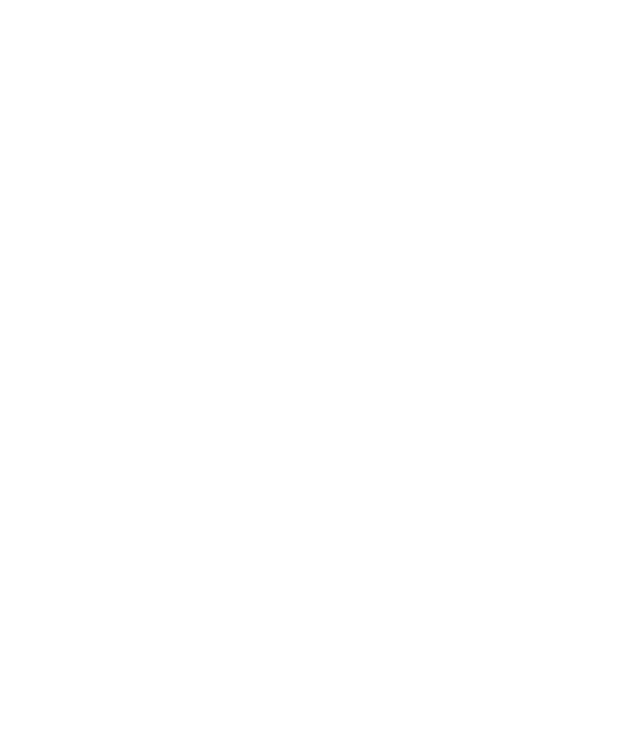
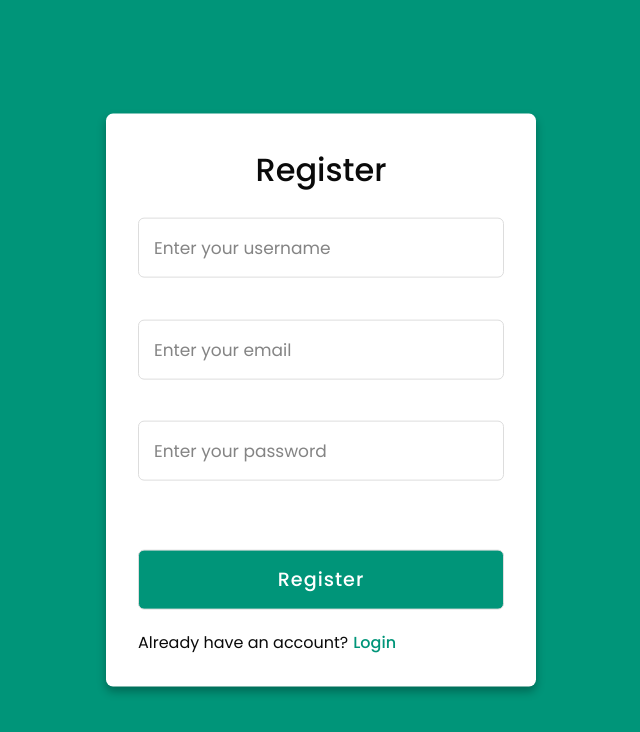
Before and after one commit to gabbar910/SparePartsManager, a Next.js app: page /register in a window 1280 px wide. Before the commit this address had no page. Shown: the top 732 px of the page, without its empty margins (319-959 px from the left). Built offline with nearby package versions, Linux system fonts and the light colour scheme.

Commit message:
Decorated Login and Added Register page

```diff
--- a/package.json
+++ b/package.json
@@ -21,7 +21,7 @@
     "react-hook-form": "^7.60.0",
     "tailwind-merge": "^3.3.1",
     "tw-animate-css": "^1.3.5",
-    "zod": "^4.0.5"
+    "zod": "^3.25.76"
   },
   "devDependencies": {
     "@types/node": "^12.12.21",
--- a/pages/login.tsx
+++ b/pages/login.tsx
@@ -64,74 +64,48 @@ const LoginPage = () => {
   }
 
   return (
-    <div className="min-h-screen flex items-center justify-center bg-gray-50 py-12 px-4 sm:px-6 lg:px-8">
+    <div className="container">
       <Head>
-        <title>Login | Spare Parts Manager</title>
+        <title>Spare Parts Manager</title>
         <meta charSet="utf-8" />
         <meta name="viewport" content="initial-scale=1.0, width=device-width" />
       </Head>
 
-      <div className="max-w-md w-full space-y-8">
-        <div>
-          <h2 className="mt-6 text-center text-3xl font-extrabold text-gray-900">
-            Sign in to your account
-          </h2>
-          <p className="mt-2 text-center text-sm text-gray-600">
-            Spare Parts Manager
-          </p>
-        </div>
+      <div className="login form">
+        <header>Login</header>
 
-        <form className="mt-8 space-y-6" onSubmit={handleSubmit(onSubmit)}>
-          <div className="rounded-md shadow-sm -space-y-px">
-            <div>
-              <label htmlFor="username" className="sr-only">
-                Username
-              </label>
+        <form onSubmit={handleSubmit(onSubmit)}>
             <input
             {...register('username')}
             type="text"
             autoComplete="username"
-                className="appearance-none rounded-none relative block w-full px-3 py-2 border border-gray-300 placeholder-gray-500 text-gray-900 rounded-t-md focus:outline-none focus:ring-indigo-500 focus:border-indigo-500 focus:z-10 sm:text-sm"
-                placeholder="Username"
+            placeholder="Enter your email"
             />
             {errors.username && (
             <p className="mt-1 text-sm text-red-600">{errors.username.message}</p>
             )}
-            </div>
-
-            <div>
-              <label htmlFor="password" className="sr-only">
-                Password
-              </label>
             <input
             {...register('password')}
             type="password"
             autoComplete="current-password"
-                className="appearance-none rounded-none relative block w-full px-3 py-2 border border-gray-300 placeholder-gray-500 text-gray-900 rounded-b-md focus:outline-none focus:ring-indigo-500 focus:border-indigo-500 focus:z-10 sm:text-sm"
-                placeholder="Password"
+            placeholder="Enter your password"
             />
             {errors.password && (
             <p className="mt-1 text-sm text-red-600">{errors.password.message}</p>
             )}
-            </div>
-          </div>
-
+            <a href="#">Forgot password?</a>
           {loginError && (
             <div className="rounded-md bg-red-50 p-4">
               <div className="text-sm text-red-700">{loginError}</div>
             </div>
           )}
-
-          <div>
-            <button
-              type="submit"
-              disabled={isSubmitting}
-              className="group relative w-full flex justify-center py-2 px-4 border border-transparent text-sm font-medium rounded-md text-white bg-indigo-600 hover:bg-indigo-700 focus:outline-none focus:ring-2 focus:ring-offset-2 focus:ring-indigo-500 disabled:opacity-50 disabled:cursor-not-allowed"
-            >
-              {isSubmitting ? 'Signing in...' : 'Sign in'}
-            </button>
+          <input type="submit" className="button" value="Login" />
+        </form>
+        <div className="signup">
+          <span className="signup">Don't have an account?
+            <a href="/register">Register</a>
+          </span>
         </div>
-        </form>
       </div>
     </div>
   );
--- /dev/null
+++ b/pages/register.tsx
@@ -0,0 +1,148 @@
+import React, { useState } from 'react';
+import { useForm } from 'react-hook-form';
+import { zodResolver } from '@hookform/resolvers/zod';
+import { z } from 'zod';
+import { useRouter } from 'next/router';
+import Head from 'next/head';
+import axios from 'axios';
+
+const registerSchema = z.object({
+  username: z.string().min(1, 'Username is required'),
+  email: z.string().email('Please enter a valid email address').min(1, 'Email Address is required'),
+  password: z.string().min(6, 'Password must be at least 6 characters long'),
+});
+
+type RegisterFormData = z.infer<typeof registerSchema>;
+
+const RegisterPage = () => {
+    const router = useRouter();
+    const [isLoading, setIsLoading] = useState(false);
+    const [apiResponse, setApiResponse] = useState<{ success: boolean; message: string } | null>(null);
+
+    const {
+        register,
+        handleSubmit,
+        formState: { errors },
+        reset
+    } = useForm<RegisterFormData>({
+        resolver: zodResolver(registerSchema),
+    });
+
+    const onSubmit = async (data: RegisterFormData) => {
+        setIsLoading(true);
+        setApiResponse(null);
+
+        try {
+            const response = await axios.post('http://localhost:5189/api/Auth/register', {
+                username: data.username,
+                email: data.email,
+                password: data.password,
+            });
+
+            setApiResponse({
+                success: true,
+                message: response.data.message || 'Registration successful! You can now login with your credentials.',
+            });
+
+            // Reset form on successful registration
+            reset();
+
+            // Optionally redirect to login page after a delay
+            setTimeout(() => {
+                router.push('/login');
+            }, 2000);
+
+        } catch (error: any) {
+            console.error('Registration error:', error);
+            setApiResponse({
+                success: false,
+                message: error.response?.data?.message || 'Registration failed. Please try again.',
+            });
+        } finally {
+            setIsLoading(false);
+        }
+    };
+
+    const handleLoginRedirect = () => {
+        router.push('/login');
+    };
+
+    return (
+        <div className="container">
+            <Head>
+                <title>Register - Spare Parts Manager</title>
+                <meta charSet="utf-8" />
+                <meta name="viewport" content="initial-scale=1.0, width=device-width" />
+            </Head>
+
+            <div className="login form">
+                <header>Register</header>
+
+                {/* API Response Message */}
+                {apiResponse && (
+                    <div className={`alert ${apiResponse.success ? 'alert-success' : 'alert-error'}`}>
+                        {apiResponse.message}
+                    </div>
+                )}
+
+                <form onSubmit={handleSubmit(onSubmit)}>
+                    <div className="input-group">
+                        <input
+                            type="text"
+                            placeholder="Enter your username"
+                            autoComplete="username"
+                            {...register('username')}
+                            className={errors.username ? 'error' : ''}
+                        />
+                        {errors.username && (
+                            <span className="error-message">{errors.username.message}</span>
+                        )}
+                    </div>
+
+                    <div className="input-group">
+                        <input
+                            type="email"
+                            placeholder="Enter your email"
+                            autoComplete="email"
+                            {...register('email')}
+                            className={errors.email ? 'error' : ''}
+                        />
+                        {errors.email && (
+                            <span className="error-message">{errors.email.message}</span>
+                        )}
+                    </div>
+
+                    <div className="input-group">
+                        <input
+                            type="password"
+                            placeholder="Enter your password"
+                            autoComplete="new-password"
+                            {...register('password')}
+                            className={errors.password ? 'error' : ''}
+                        />
+                        {errors.password && (
+                            <span className="error-message">{errors.password.message}</span>
+                        )}
+                    </div>
+
+                    <input
+                        type="submit"
+                        className="button"
+                        value={isLoading ? "Registering..." : "Register"}
+                        disabled={isLoading}
+                    />
+                </form>
+
+                <div className="login">
+                    <span className="login">Already have an account?
+                        <label htmlFor="check" onClick={handleLoginRedirect} style={{ cursor: 'pointer', marginLeft: '5px' }}>
+                            Login
+                        </label>
+                    </span>
+                </div>
+            </div>
+        </div>
+    );
+};
+
+export default RegisterPage;
--- /dev/null
+++ b/styles/styles.css
@@ -0,0 +1,150 @@
+/* Import Google font - Poppins */
+@import url('https://fonts.googleapis.com/css2?family=Poppins:wght@200;300;400;500;600;700&display=swap');
+*{
+  margin: 0;
+  padding: 0;
+  box-sizing: border-box;
+  font-family: 'Poppins', sans-serif;
+}
+body{
+  min-height: 100vh;
+  width: 100%;
+  background: #009579;
+}
+.container{
+  position: absolute;
+  top: 50%;
+  left: 50%;
+  transform: translate(-50%,-50%);
+  max-width: 430px;
+  width: 100%;
+  background: #fff;
+  border-radius: 7px;
+  box-shadow: 0 5px 10px rgba(0,0,0,0.3);
+}
+.container .registration{
+  display: none;
+}
+#check:checked ~ .registration{
+  display: block;
+}
+#check:checked ~ .login{
+  display: none;
+}
+#check{
+  display: none;
+}
+.container .form{
+  padding: 2rem;
+}
+.form header{
+  font-size: 2rem;
+  font-weight: 500;
+  text-align: center;
+  margin-bottom: 1.5rem;
+}
+ .form input{
+   height: 60px;
+   width: 100%;
+   padding: 0 15px;
+   font-size: 17px;
+   margin-bottom: 1.3rem;
+   border: 1px solid #ddd;
+   border-radius: 6px;
+   outline: none;
+ }
+ .form input:focus{
+   box-shadow: 0 1px 0 rgba(0,0,0,0.2);
+ }
+.form a{
+  font-size: 16px;
+  color: #009579;
+  text-decoration: none;
+}
+.form a:hover{
+  text-decoration: underline;
+}
+.form input.button{
+  color: #fff;
+  background: #009579;
+  font-size: 1.2rem;
+  font-weight: 500;
+  letter-spacing: 1px;
+  margin-top: 1.7rem;
+  cursor: pointer;
+  transition: 0.4s;
+}
+.form input.button:hover{
+  background: #006653;
+}
+.signup{
+  font-size: 17px;
+  text-align: center;
+}
+.signup label{
+  color: #009579;
+  cursor: pointer;
+}
+.signup label:hover{
+  text-decoration: underline;
+}
+
+/* Error handling styles */
+.input-group {
+  margin-bottom: 1.3rem;
+}
+
+.form input.error {
+  border-color: #e74c3c;
+  box-shadow: 0 0 0 2px rgba(231, 76, 60, 0.2);
+}
+
+.error-message {
+  color: #e74c3c;
+  font-size: 14px;
+  margin-top: 5px;
+  display: block;
+}
+
+/* Alert styles */
+.alert {
+  padding: 12px 15px;
+  margin-bottom: 1.5rem;
+  border-radius: 6px;
+  font-size: 14px;
+  font-weight: 500;
+}
+
+.alert-success {
+  background-color: #d4edda;
+  color: #155724;
+  border: 1px solid #c3e6cb;
+}
+
+.alert-error {
+  background-color: #f8d7da;
+  color: #721c24;
+  border: 1px solid #f5c6cb;
+}
+
+/* Loading state for button */
+.form input.button:disabled {
+  background: #ccc;
+  cursor: not-allowed;
+  opacity: 0.7;
+}
+
+.form input.button:disabled:hover {
+  background: #ccc;
+}
+
+/* Login link styling */
+.login label {
+  color: #009579;
+  cursor: pointer;
+  font-weight: 500;
+}
+
+.login label:hover {
+  text-decoration: underline;
+}
```
Also changed, not shown: pages/_app.tsx (+8 -2 lines), 1 other file (tests, documents, lock files or other folders). Lines whose indentation alone changed are shown as unchanged.
